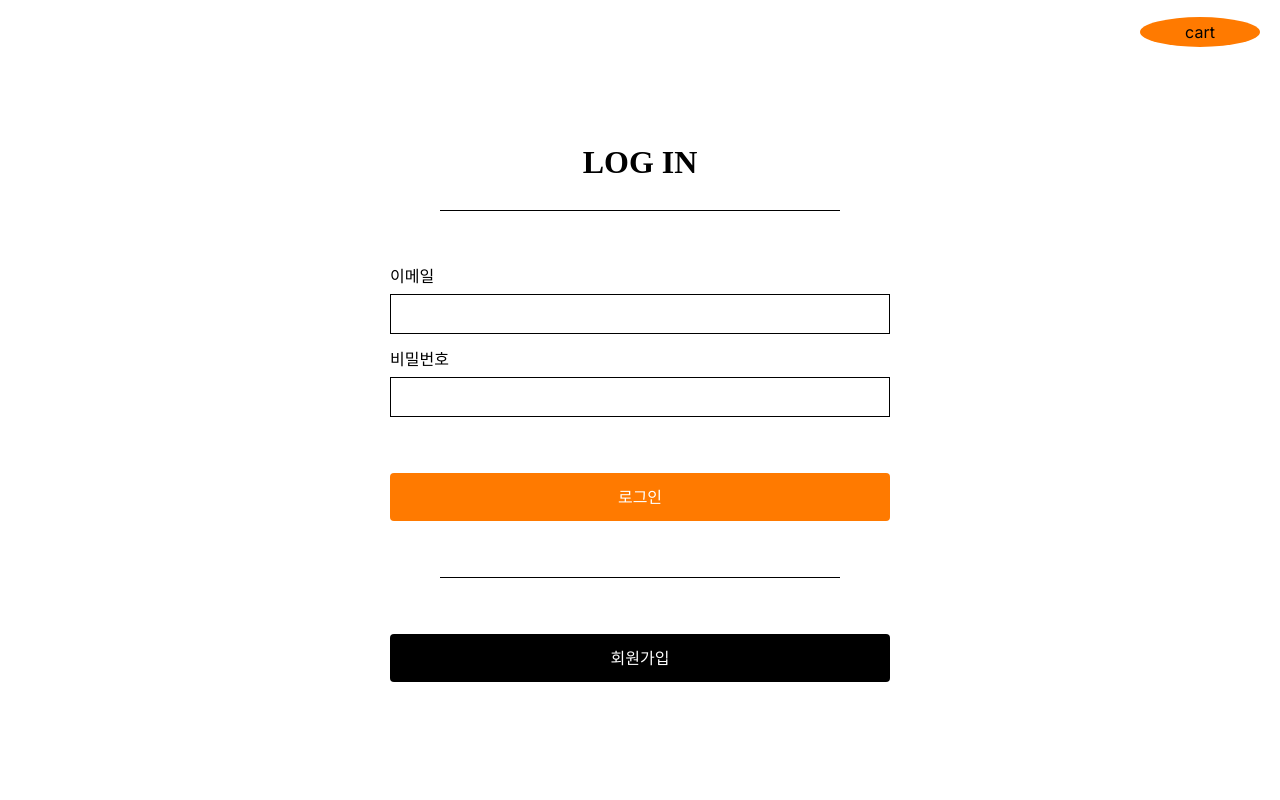
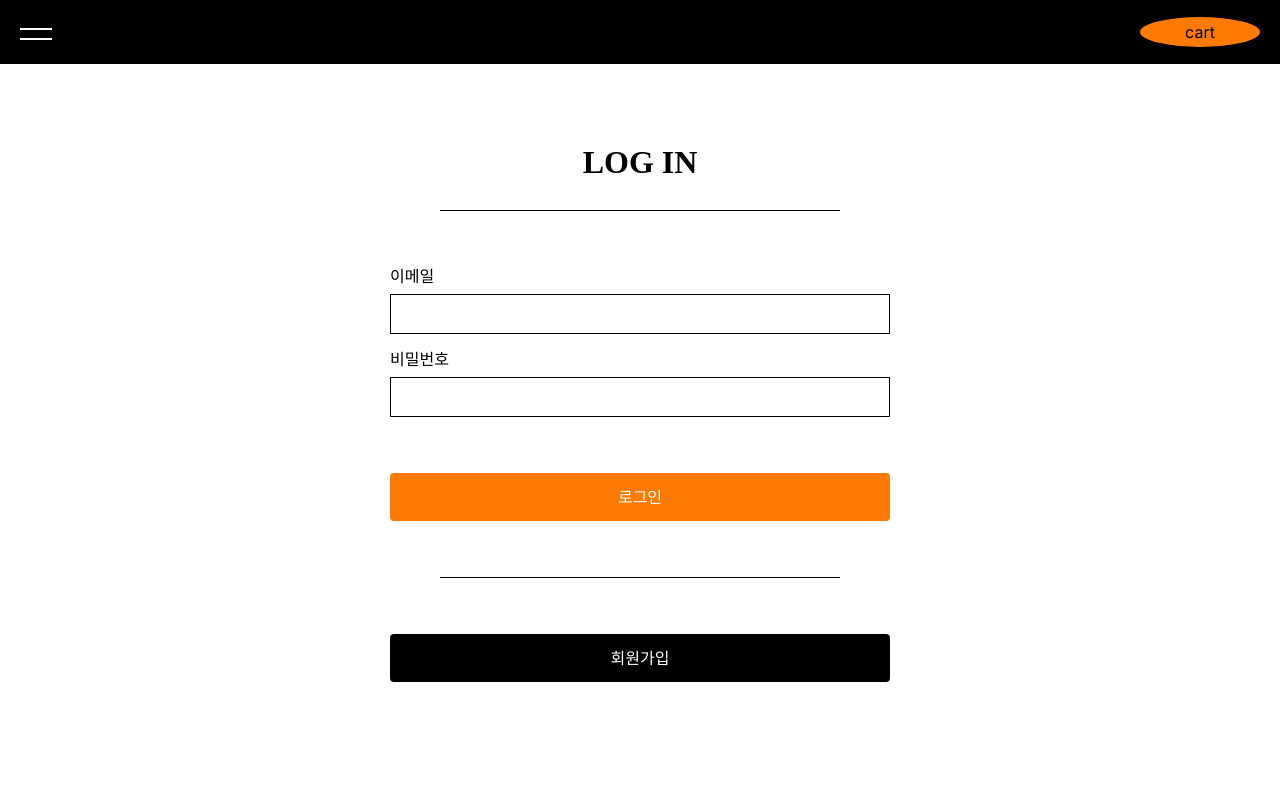
Before and after one commit to MemoriaScent/Capstone2-CustomOrder-Frontend, a Next.js app: page /auth/login in a window 1280 px wide. Shown: the top 800 px of the page. Built offline with nearby package versions, Linux system fonts and the light colour scheme; a web font is replaced by a local one.

Commit message:
[Design] Header Background Color 수정

```diff
--- a/src/components/organism/Header/index.tsx
+++ b/src/components/organism/Header/index.tsx
@@ -5,7 +5,7 @@ import React from "react";
 
 const Header: React.FC<BasePorps> = () => {
   return (
-    <div className="flex justify-between items-center h-16 px-5">
+    <div className="flex justify-between items-center bg-black h-16 px-5">
       <NavigationButton />
       <CartButton />
     </div>
```
